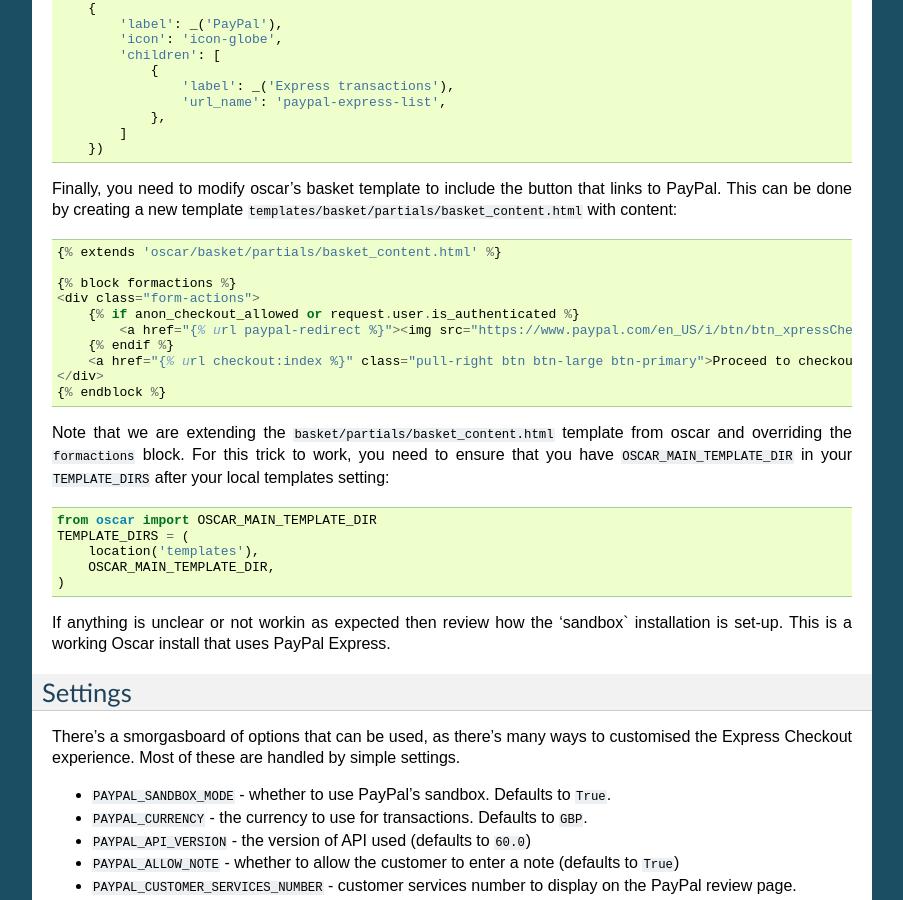
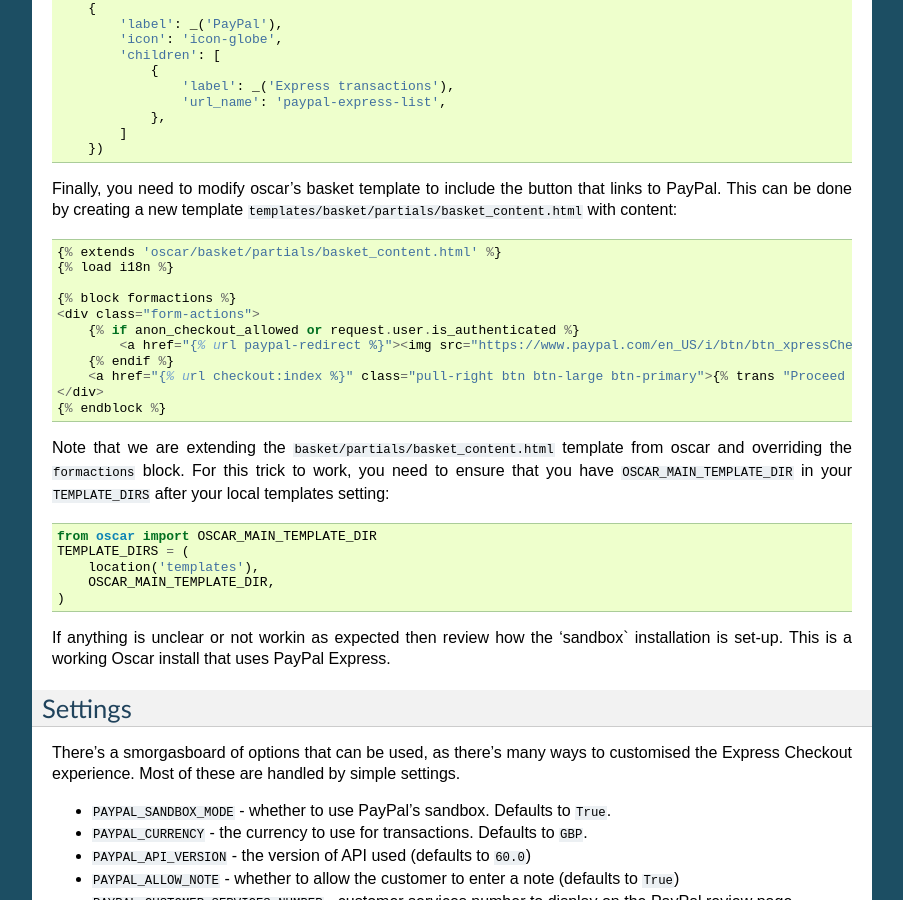
Before and after one commit to django-oscar/django-oscar-paypal, a Sphinx documentation site: the page built from docs/express.rst, in a window 1280 px wide and 900 px high, scrolled down 821 px. Shown: the whole window, without its empty margins (198-1101 px from the left). Built offline with Sphinx 7.4.7, drawn with Linux system fonts in a browser that asks for light colours; some of the changed lines change nothing that is shown.

Commit message:
Add i18n to docs example

```diff
--- a/docs/express.rst
+++ b/docs/express.rst
@@ -68,13 +68,14 @@
 ``templates/basket/partials/basket_content.html`` with content::
 
     {% extends 'oscar/basket/partials/basket_content.html' %}
+    {% load i18n %}
 
     {% block formactions %}
     <div class="form-actions">
         {% if anon_checkout_allowed or request.user.is_authenticated %}
             <a href="{% url paypal-redirect %}"><img src="https://www.paypal.com/en_US/i/btn/btn_xpressCheckout.gif" align="left" style="margin-right:7px;"></a>
         {% endif %}
-        <a href="{% url checkout:index %}" class="pull-right btn btn-large btn-primary">Proceed to checkout</a>
+        <a href="{% url checkout:index %}" class="pull-right btn btn-large btn-primary">{% trans "Proceed to checkout" %}</a>
     </div>
     {% endblock %}
 
```
